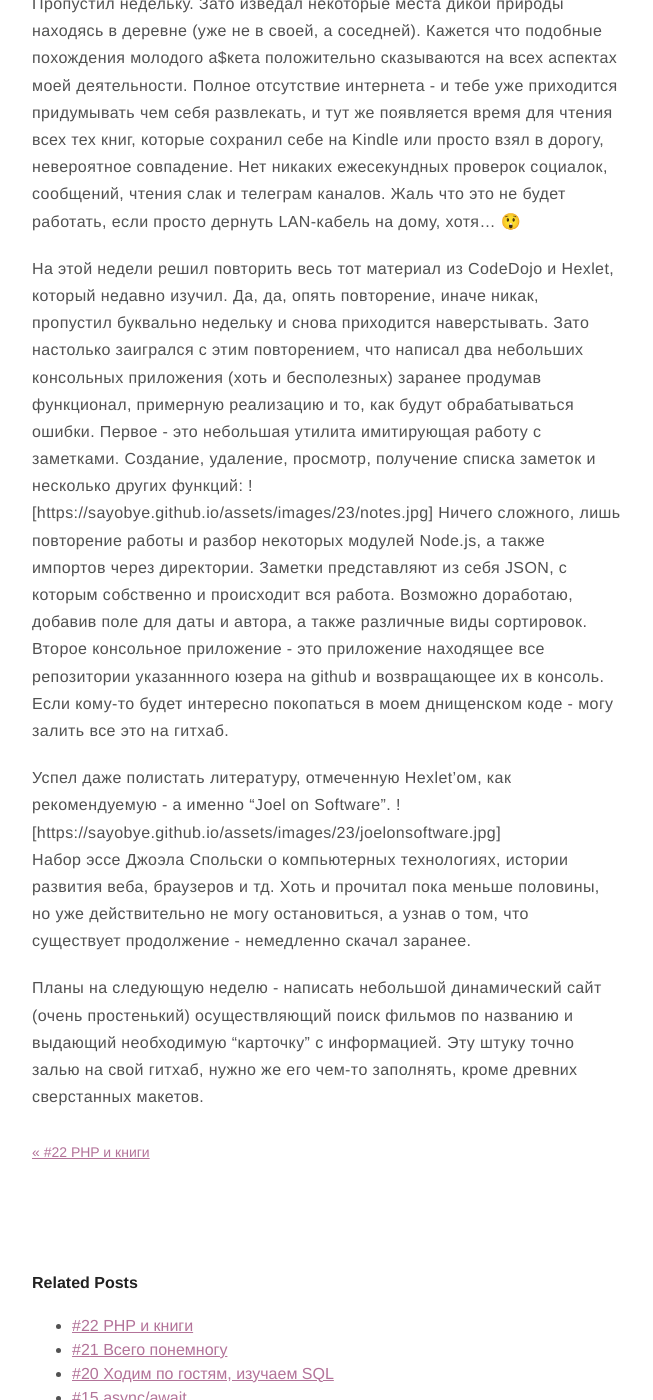
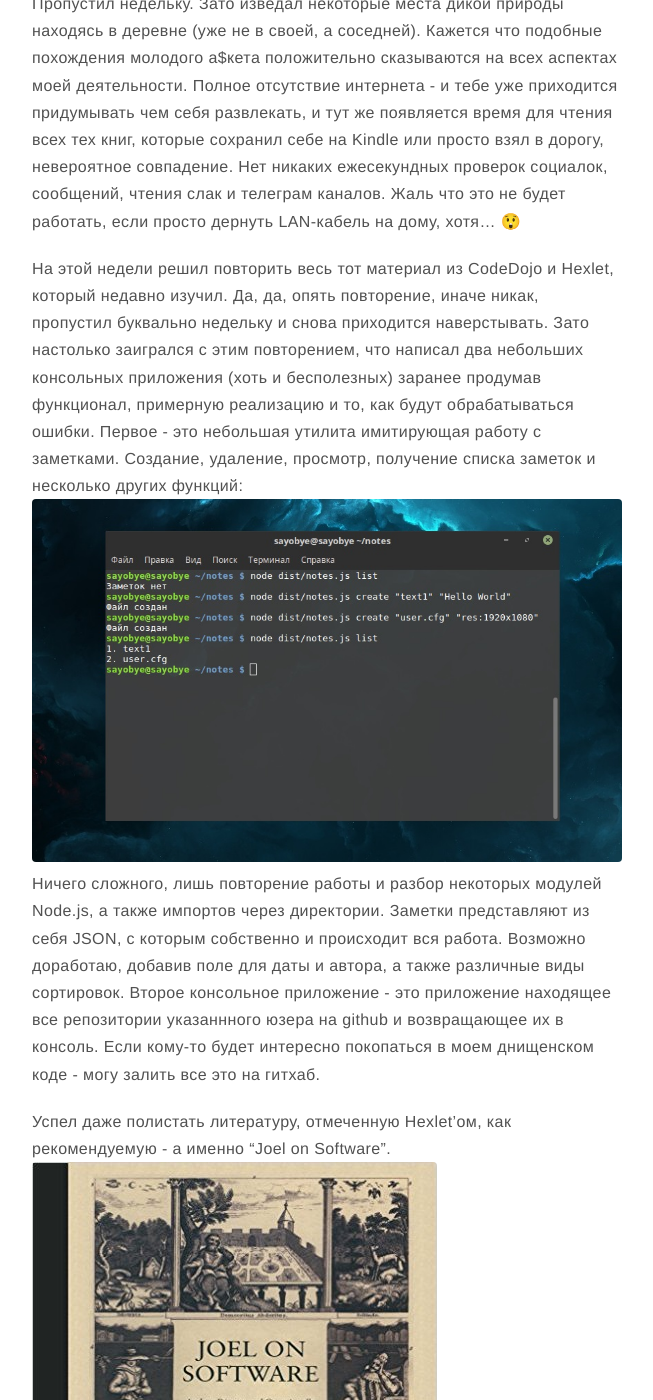
Before and after one commit to SayoBye/devblog, a Jekyll site: the page built from _posts/2018-02-07-23.md, in a window 1280 px wide and 1400 px high, scrolled down 400 px. Shown: the whole window, without its empty margins (313-966 px from the left). Built offline with Jekyll 4.4.1, drawn with Linux system fonts in a browser that asks for light colours; emoji names are drawn with the system emoji font; comment, search, counter and statistics services are not loaded.

Commit message:
fix images

```diff
--- a/_posts/2018-02-07-23.md
+++ b/_posts/2018-02-07-23.md
@@ -16,12 +16,12 @@ description: пытаюсь наверстать.
 
 На этой недели решил повторить весь тот материал из CodeDojo и Hexlet, который недавно изучил. Да, да, опять повторение, иначе никак, пропустил буквально недельку и снова приходится наверстывать. Зато настолько заигрался с этим повторением, что написал два небольших консольных приложения (хоть и бесполезных) заранее продумав функционал, примерную реализацию и то, как будут обрабатываться ошибки.
 Первое - это небольшая утилита имитирующая работу с заметками. Создание, удаление, просмотр, получение списка заметок и несколько других функций:
-![https://sayobye.github.io/assets/images/23/notes.jpg]
+![notes](https://sayobye.github.io/assets/images/23/notes.jpg)
 Ничего сложного, лишь повторение работы и разбор некоторых модулей Node.js, а также импортов через директории. Заметки представляют из себя JSON, с которым собственно и происходит вся работа. Возможно доработаю, добавив поле для даты и автора, а также различные виды сортировок.
 Второе консольное приложение - это приложение находящее все репозитории указаннного юзера на github и возвращающее их в консоль. Если кому-то будет интересно покопаться в моем днищенском коде - могу залить все это на гитхаб.
 
 Успел даже полистать литературу, отмеченную Hexlet'ом, как рекомендуемую - а именно "Joel on Software".
-![https://sayobye.github.io/assets/images/23/joelonsoftware.jpg]
+![joel](https://sayobye.github.io/assets/images/23/joelonsoftware.jpg)
 Набор эссе Джоэла Спольски о компьютерных технологиях, истории развития веба, браузеров и тд. Хоть и прочитал пока меньше половины, но уже действительно не могу остановиться, а узнав о том, что существует продолжение - немедленно скачал заранее.
 
 Планы на следующую неделю - написать небольшой динамический сайт (очень простенький) осуществляющий поиск фильмов по названию и выдающий необходимую "карточку" с информацией. Эту штуку точно залью на свой гитхаб, нужно же его чем-то заполнять, кроме древних сверстанных макетов.
```
